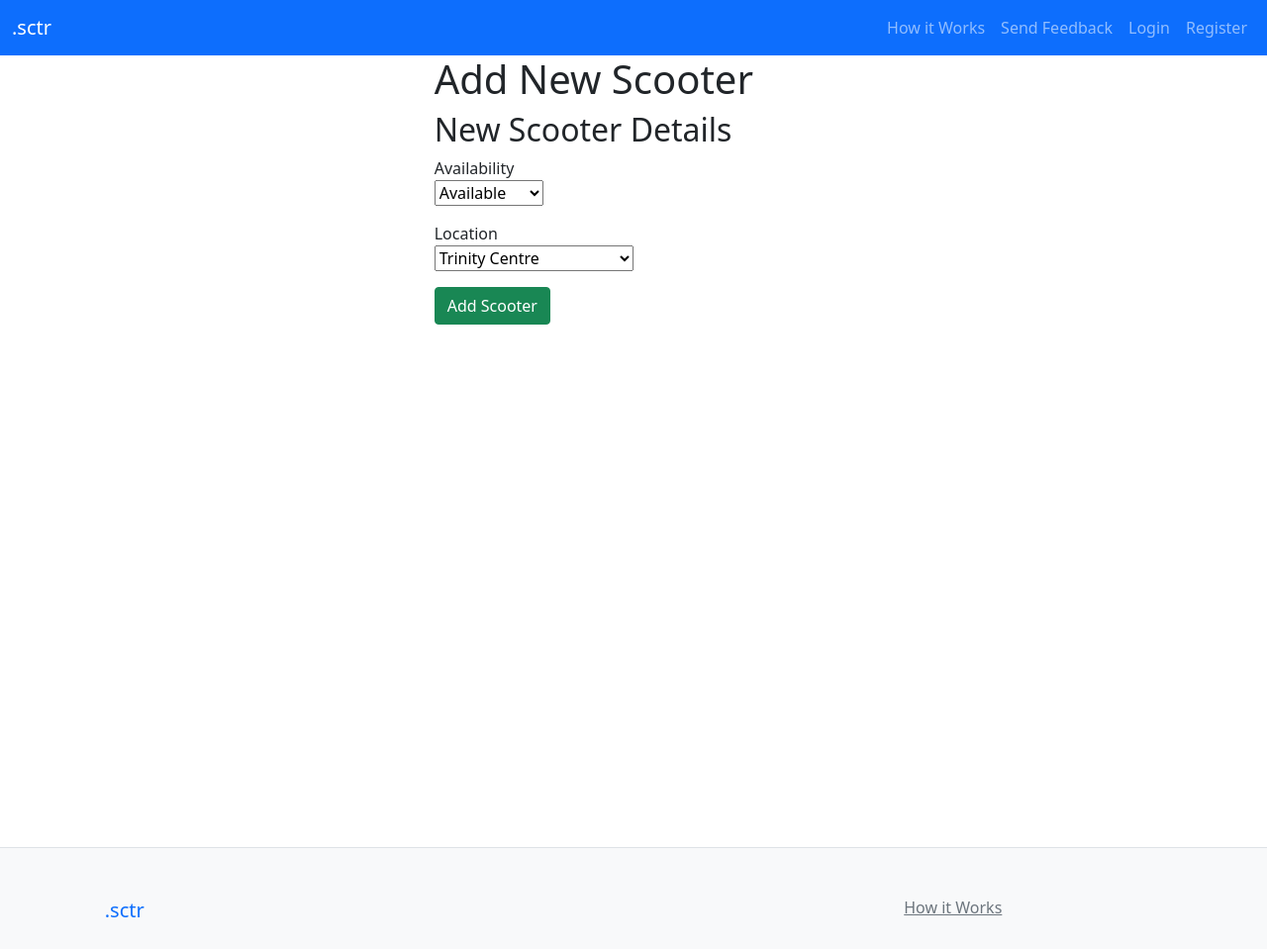
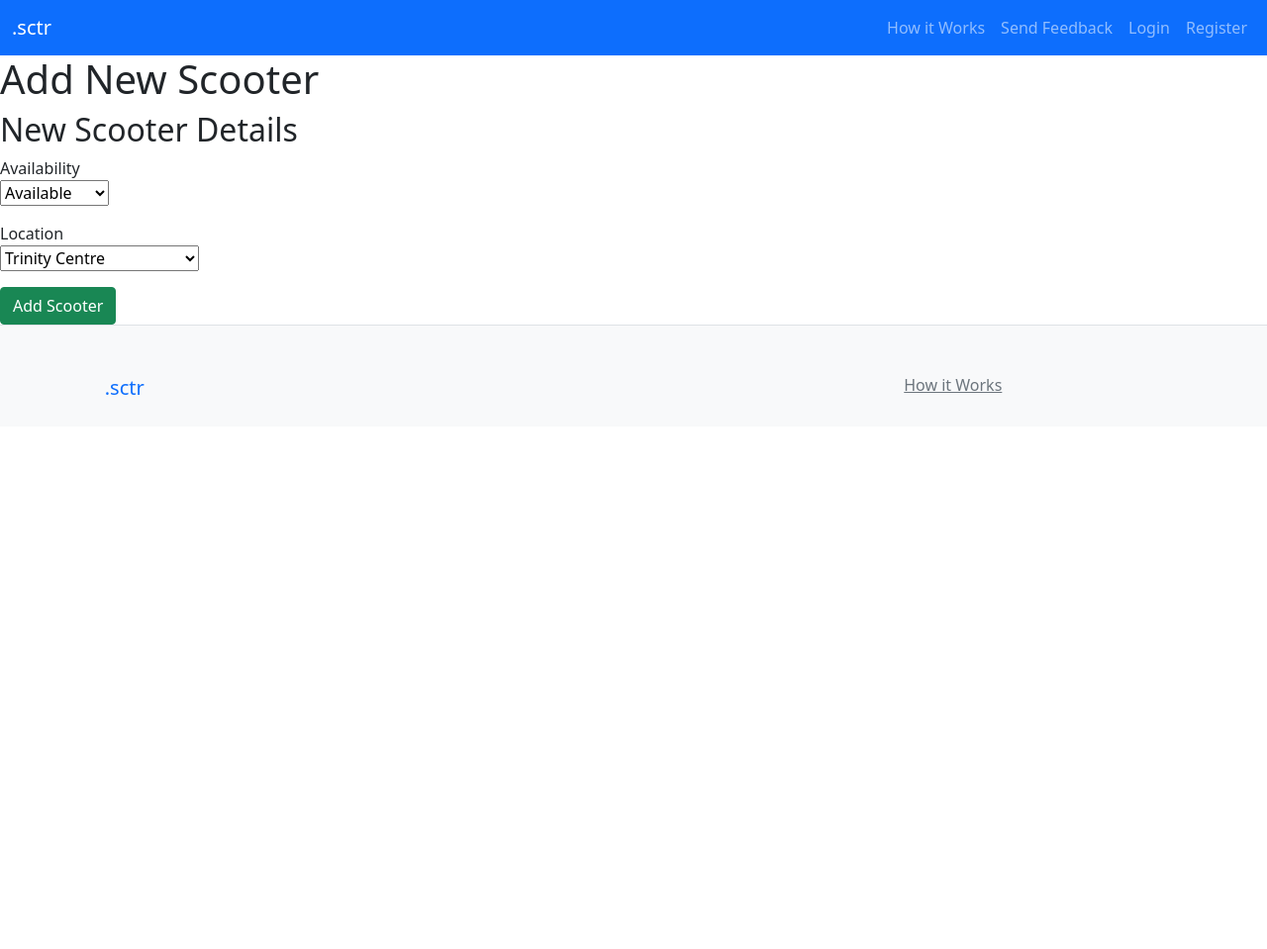
Before and after one commit to Lanrayy/software-engineering-project-comp2913, a Flask app: page /add_scooter in a window 1280 px wide. Shown: the whole page at 99% size. After the commit the page ends 399 px from the top, so only its background shows below. Run offline with Flask 2, Linux system fonts and the light colour scheme; some libraries are stand-ins or nearby versions.

Commit message:
Updated base.html

```diff
--- a/app/templates/base.html
+++ b/app/templates/base.html
@@ -77,15 +77,6 @@
       </div>
     </nav>
 
-    <!-- main page container -->
-    <div class="container-fluid min-vh-100">
-      <div class="row">
-
-        <!-- left justified content -->
-        <div class="col c1">
-        </div>
-
-        <!-- center justified content -->
     <div class="col c2">
       {% with messages = get_flashed_messages() %}
         {% if messages %}
@@ -100,12 +91,7 @@
       {% block content %}{% endblock %}
     </div>
 
-        <!-- right justified content -->
-        <div class="col c3">
-        </div>
 
-      </div>
-    </div>
 
     <!-- Footer -->
     <footer class="text-center text-lg-start bg-light text-muted">
```
Lines whose indentation alone changed are shown as unchanged.
